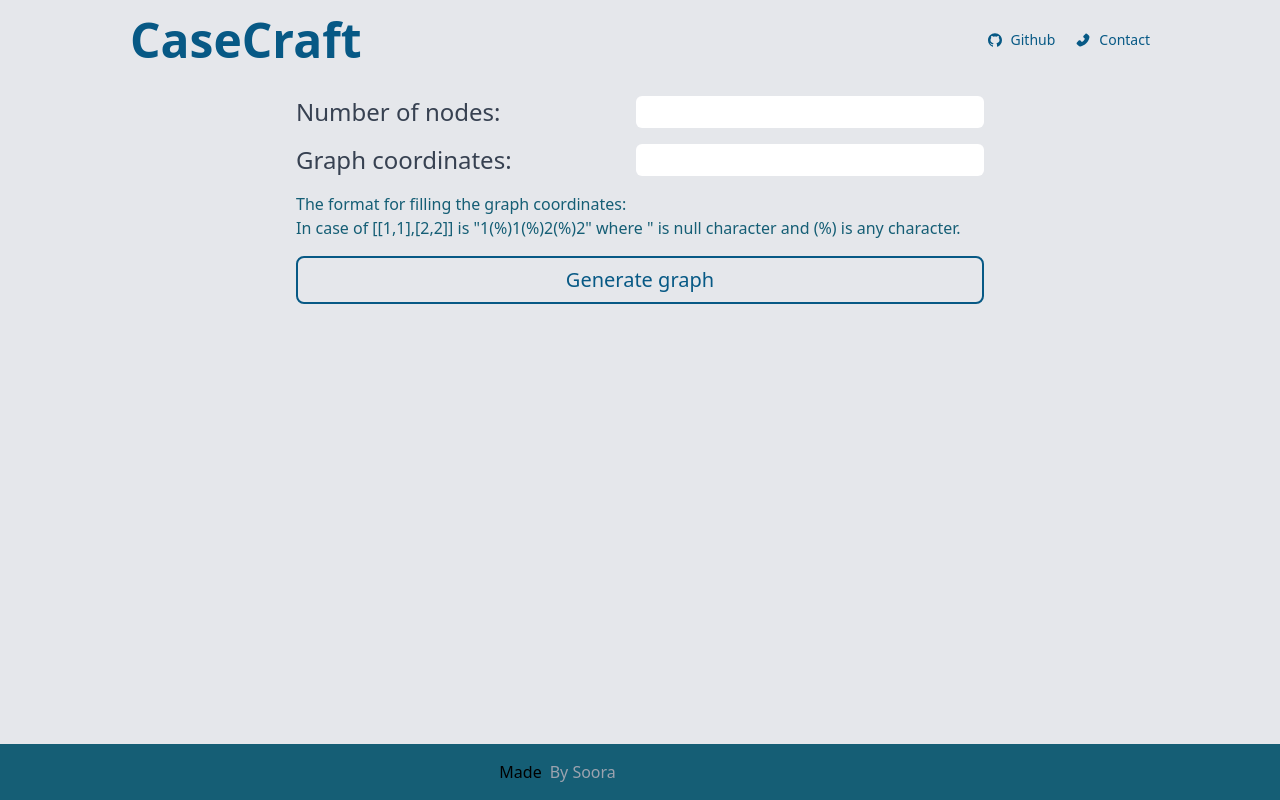
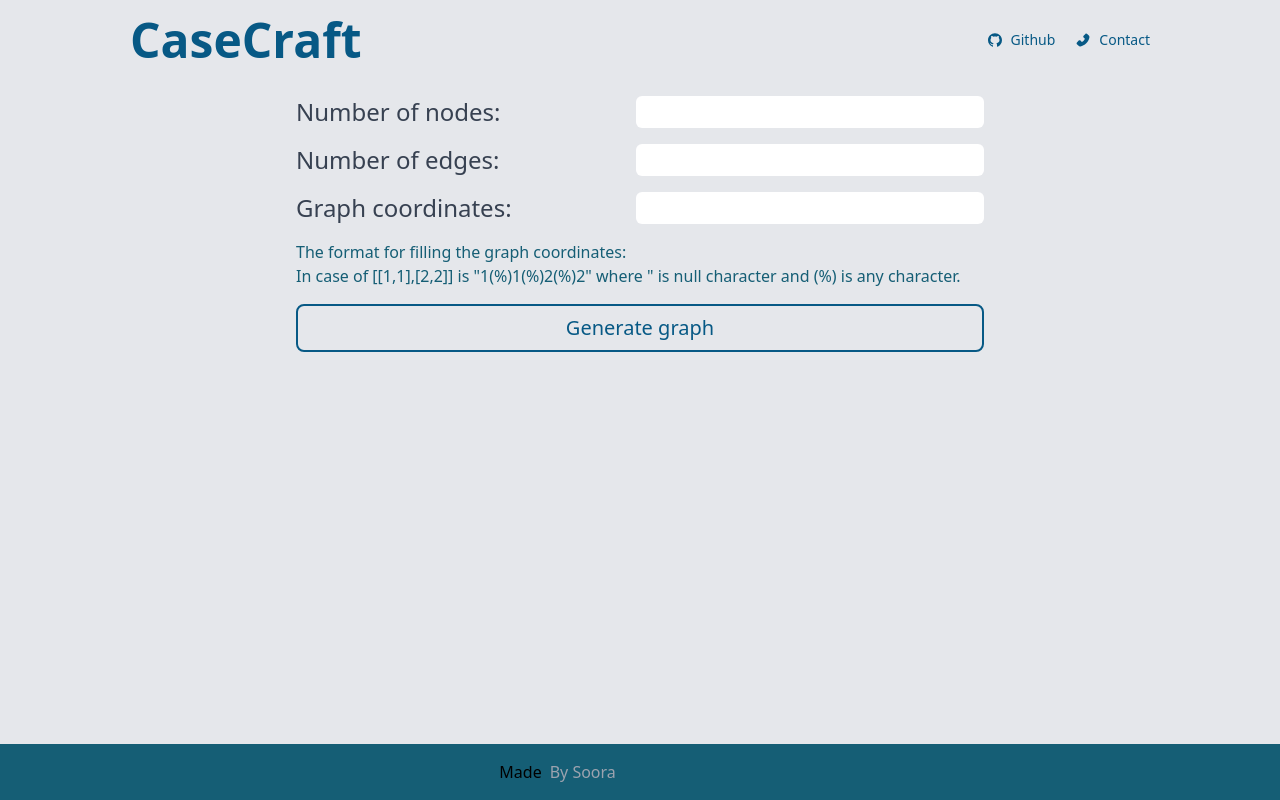
Before and after one commit to JaeAeich/Project-TheKindPandas, a React (Vite) app: page /CustomGraph in a window 1280 px wide. Built offline with nearby package versions, Linux system fonts and the light colour scheme.

Commit message:
customgraph edited

```diff
--- a/src/components/CustomGraph.jsx
+++ b/src/components/CustomGraph.jsx
@@ -7,11 +7,12 @@ import GraphVis from "./GraphVis";
 
 function RandomGraph() {
 	const [numNodes, setNumNodes] = useState();
+	const [numEdges, setNumEdges] = useState();
 	const [numCoordinates, setNumCoordinates] = useState("");
 	const [pair, setPair] = useState([]);
 	// const [closeGraph, setCloseGraph] = useState(true);
 	const [openGraph, setOpenGraph] = useState(false);
-	// const [error, setError] = useState(null);
+	const [error, setError] = useState(null);
 	// const [ansFlag, setAnsFlag] = useState(false);
 
 
@@ -49,15 +50,19 @@ function RandomGraph() {
 		}
 
 		const nodes = [];
-
 		// Generate nodes
 		for (let i = 1; i <= numNodes; i++) {
 			nodes.push({ id: i, label: `Node ${i}` });
 		}
-
-		// for (let i=1; i<= numEdges; i++){
-			const pairs = [];
-			for(let i=0; i< 4*numEdges; i=i+4){
+		const pairs = [];
+		for(let i=0; i< 4*numEdges; i=i+4){
+			if (
+	    isNaN(parseInt(numCoordinates[i]))||
+	    isNaN(parseInt(numCoordinates[i+2]))
+			) {
+	  setError("Invalid input value. Please enter a valid integer value.");
+	  break;
+	}
 
 				pairs.push(numCoordinates.slice(i,i+3));
 			}
@@ -100,7 +105,18 @@ function RandomGraph() {
 									required
 								/>
 							</div>
-
+							<div className="space-x-2 md:text-2xl md:space-x-6  text-sm flex justify-between items-center">
+								<label className="text-gray-700" htmlFor="numEdges">
+									Number of edges:
+								</label>
+								<input
+									className="rounded-md focus:outline-sky-800 outline-offset-2 text-cyan-800 text-center "
+									type="number"
+									value={numEdges}
+									onChange={handlesetNumEdges}
+									required
+								/>
+							</div>
 							<div className="space-x-2 md:text-2xl md:space-x-6  text-sm flex justify-between items-center">
 								<label className="text-gray-700" htmlFor="numEdges">
 									Graph coordinates:
```
